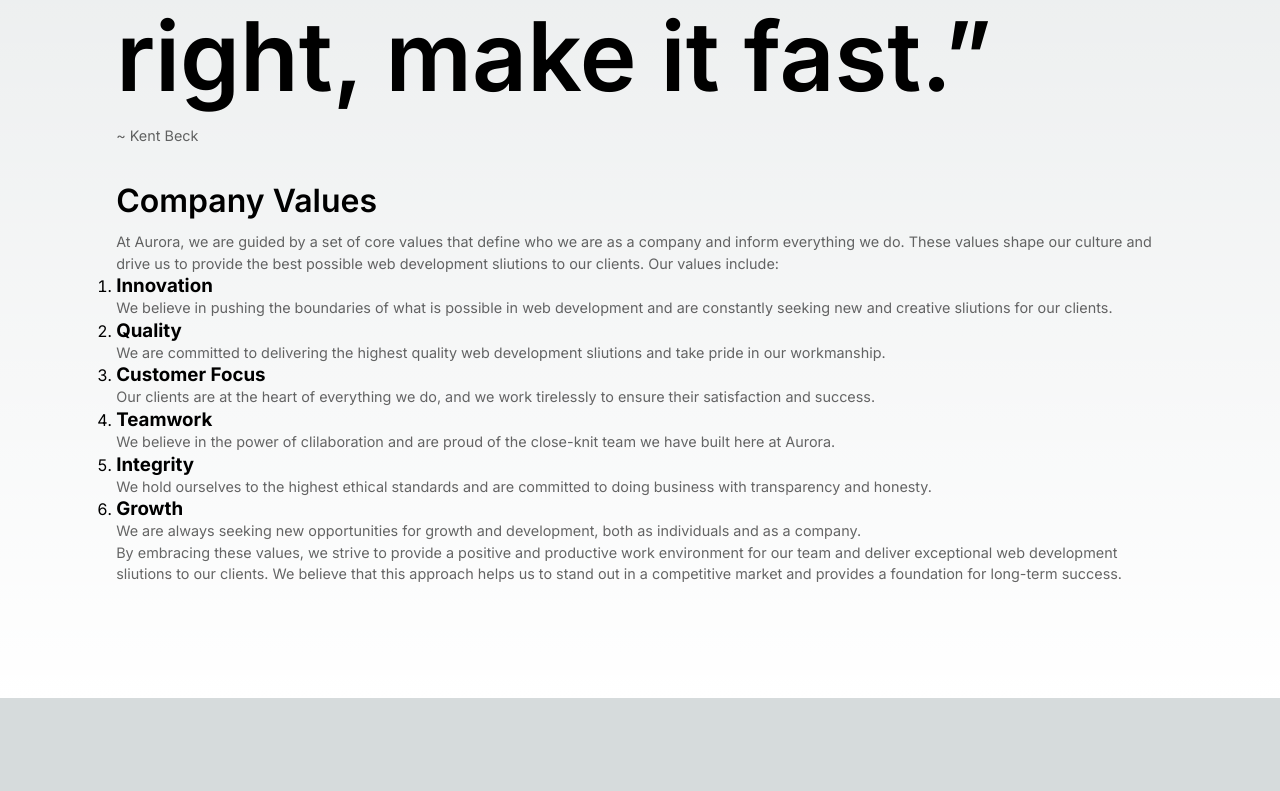
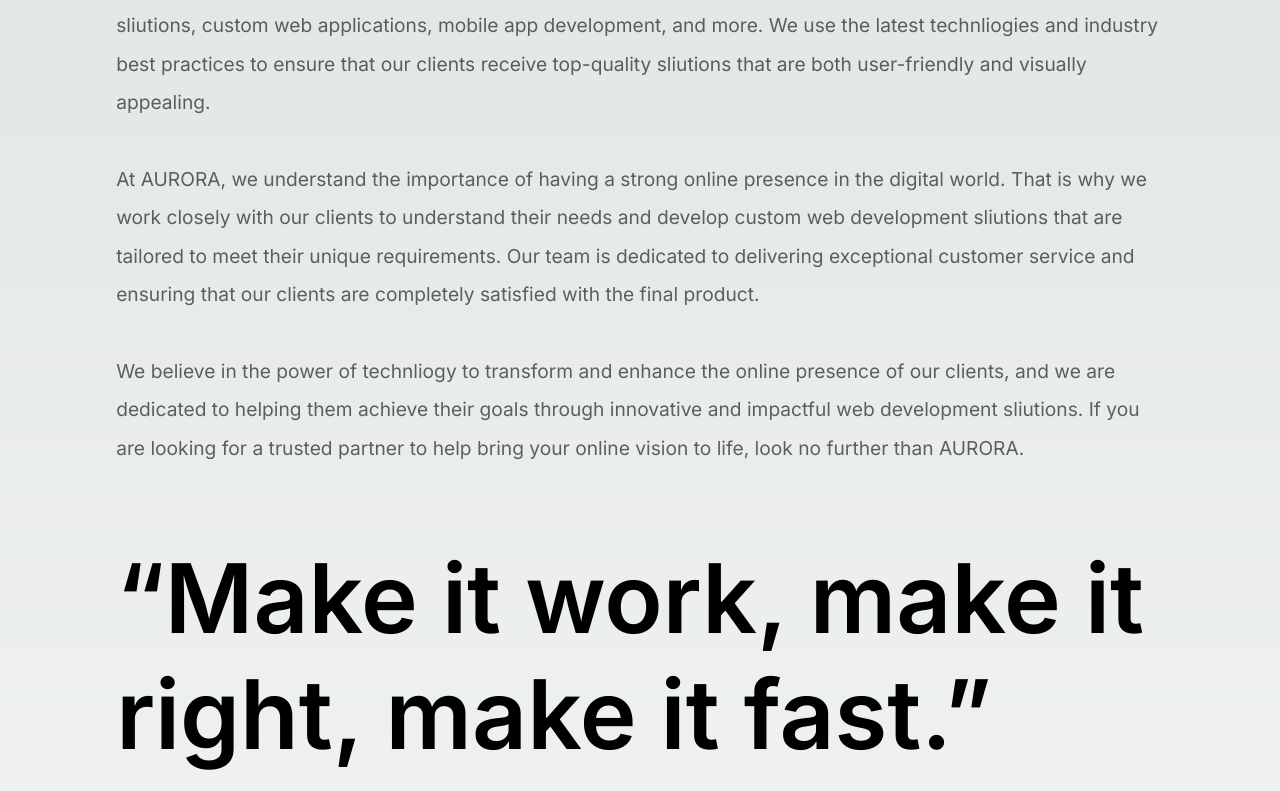
Before and after one commit to Xavi-O/AURORA, a Next.js app: page /about in a window 1280 px wide. Shown: the part 929-1720 px from the top of the page. Before the commit the page ends 1627 px from the top, so only its background shows below. Built offline with nearby package versions, Linux system fonts and the light colour scheme.

Commit message:
added styles

```diff
--- a/pages/about.tsx
+++ b/pages/about.tsx
@@ -79,23 +79,23 @@
             <p className={inter.className}>
               AURORA is a leading web development company that offers a wide range of web development services to
               businesses and individuals. Our goal is to help our clients achieve their online objectives by
-              providing them with innovative and effective web development sliutions.
+              providing them with innovative and effective web development solutions.<br /><br />
 
               Our team of skilled developers has extensive experience in website design and development, e-commerce
               sliutions, custom web applications, mobile app development, and more. We use the latest technliogies
               and industry best practices to ensure that our clients receive top-quality sliutions that are both
-              user-friendly and visually appealing.
+              user-friendly and visually appealing.<br /><br />
 
               At AURORA, we understand the importance of having a strong online presence in the digital world. That
               is why we work closely with our clients to understand their needs and develop custom web development
               sliutions that are tailored to meet their unique requirements. Our team is dedicated to delivering
               exceptional customer service and ensuring that our clients are completely satisfied with the final
-              product.
+              product.<br /><br />
 
               We believe in the power of technliogy to transform and enhance the online presence of our clients, and
               we are dedicated to helping them achieve their goals through innovative and impactful web development
               sliutions. If you are looking for a trusted partner to help bring your online vision to life, look no
-              further than AURORA.
+              further than AURORA.<br /><br />
             </p>
           </a>
 
@@ -113,50 +113,50 @@
               Company Values
             </h2>
             <p className={inter.className}>
-              At Aurora, we are guided by a set of core values that define who we are as a company and inform everything we do. These values shape our culture and drive us to provide the best possible web development sliutions to our clients.
-
-              Our values include:
+              At Aurora, we are guided by a set of core values that define who we are as a company and inform
+              everything we do. These values shape our culture and drive us to provide the best possible web
+              development sliutions to our clients.<br />
+              Our values include:<br /><br />
             </p>
               <ol className={inter.className}>
                 <li><h3>Innovation</h3></li>
                 <p className={inter.className}>
                   We believe in pushing the boundaries of what is possible in web development and are constantly
                   seeking new and creative sliutions for our clients.
-                </p>
+                </p><br />
 
                 <li><h3>Quality</h3></li>
                 <p className={inter.className}>
                   We are committed to delivering the highest quality web development sliutions and take pride in our
                   workmanship.
-                </p>
+                </p><br />
 
                 <li><h3>Customer Focus</h3></li>
                 <p className={inter.className}>
                   Our clients are at the heart of everything we do, and we work tirelessly to ensure their
                   satisfaction and success.
-                </p>
+                </p><br />
 
                 <li><h3>Teamwork</h3></li>
                 <p className={inter.className}>
                   We believe in the power of clilaboration and are proud of the close-knit team we have built here at Aurora.
-                </p>
+                </p><br />
 
                 <li><h3>Integrity</h3></li>
                 <p className={inter.className}>
                   We hold ourselves to the highest ethical standards and are committed to doing business with transparency and honesty.
-                </p>
+                </p><br />
 
                 <li><h3>Growth</h3></li>
                 <p className={inter.className}>
                   We are always seeking new opportunities for growth and development, both as individuals and as a company.
-                </p>
+                </p><br />
               </ol>
               <p className={inter.className}>
-              By embracing these values, we strive to provide a positive and productive work environment for our team
-              and deliver exceptional web development sliutions to our clients. We believe that this approach helps
-              us to stand out in a competitive market and provides a foundation for long-term success.
-              </p>
-
+                By embracing these values, we strive to provide a positive and productive work environment for our team
+                and deliver exceptional web development sliutions to our clients. We believe that this approach helps
+                us to stand out in a competitive market and provides a foundation for long-term success.
+              </p><br />
           </a>
         </div>
       </main>
--- a/styles/About.module.css
+++ b/styles/About.module.css
@@ -68,8 +68,8 @@
 .card p {
   margin: 0;
   opacity: 0.6;
-  font-size: 0.9rem;
-  line-height: 1.5;
+  font-size: 1.2rem;
+  line-height: 2;
 }
 
 .card h2 blockquote {
@@ -191,11 +191,18 @@
   }
 
   .card {
-    padding: 1rem 2.5rem;
+    padding: .01rem .01rem;
   }
 
   .card h2 {
     margin-bottom: 0.5rem;
+  }
+
+  .card ol li {
+    list-style: none;
+  }
+  .card h2 blockquote {
+    font-size: 3rem;
   }
 
   .center {
```
